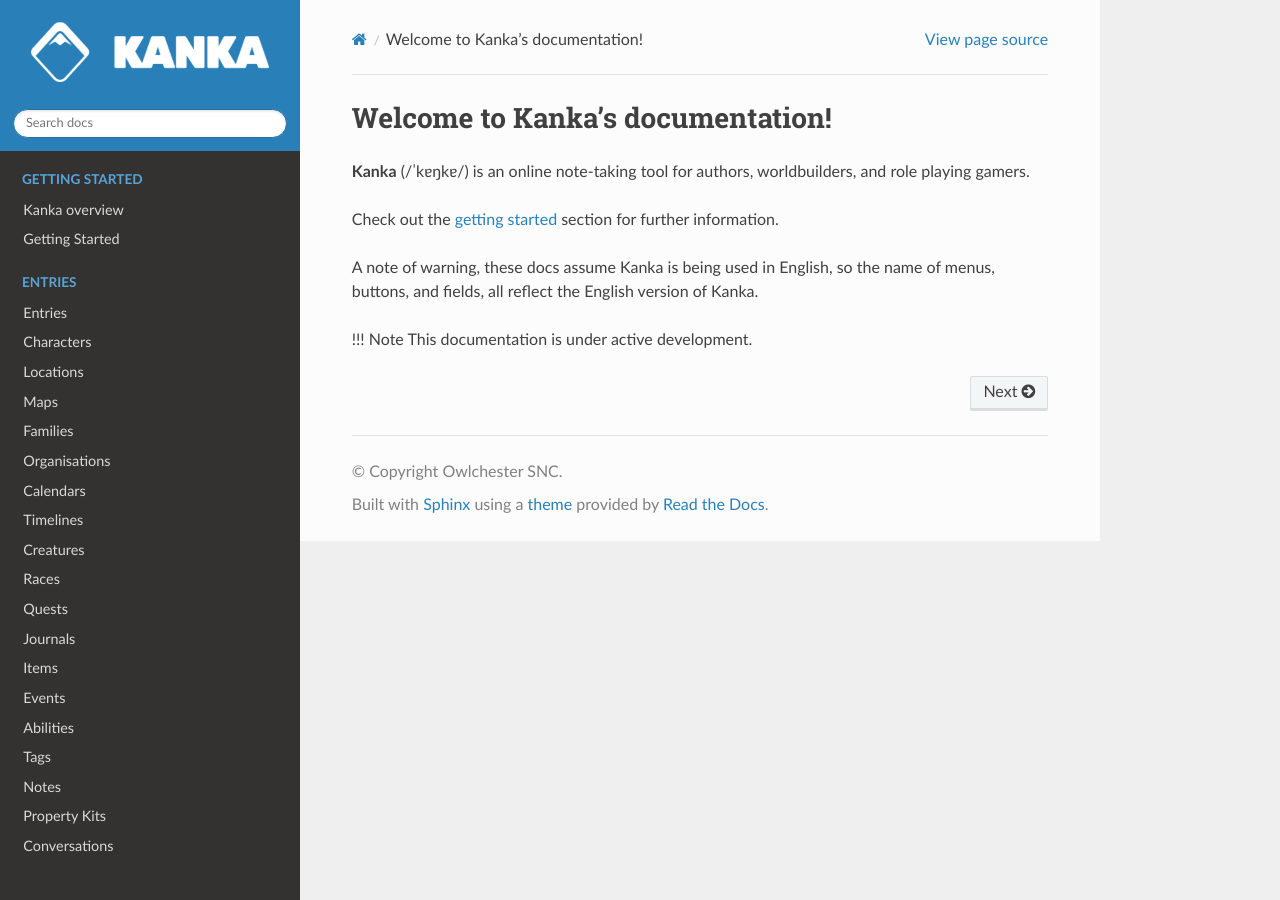
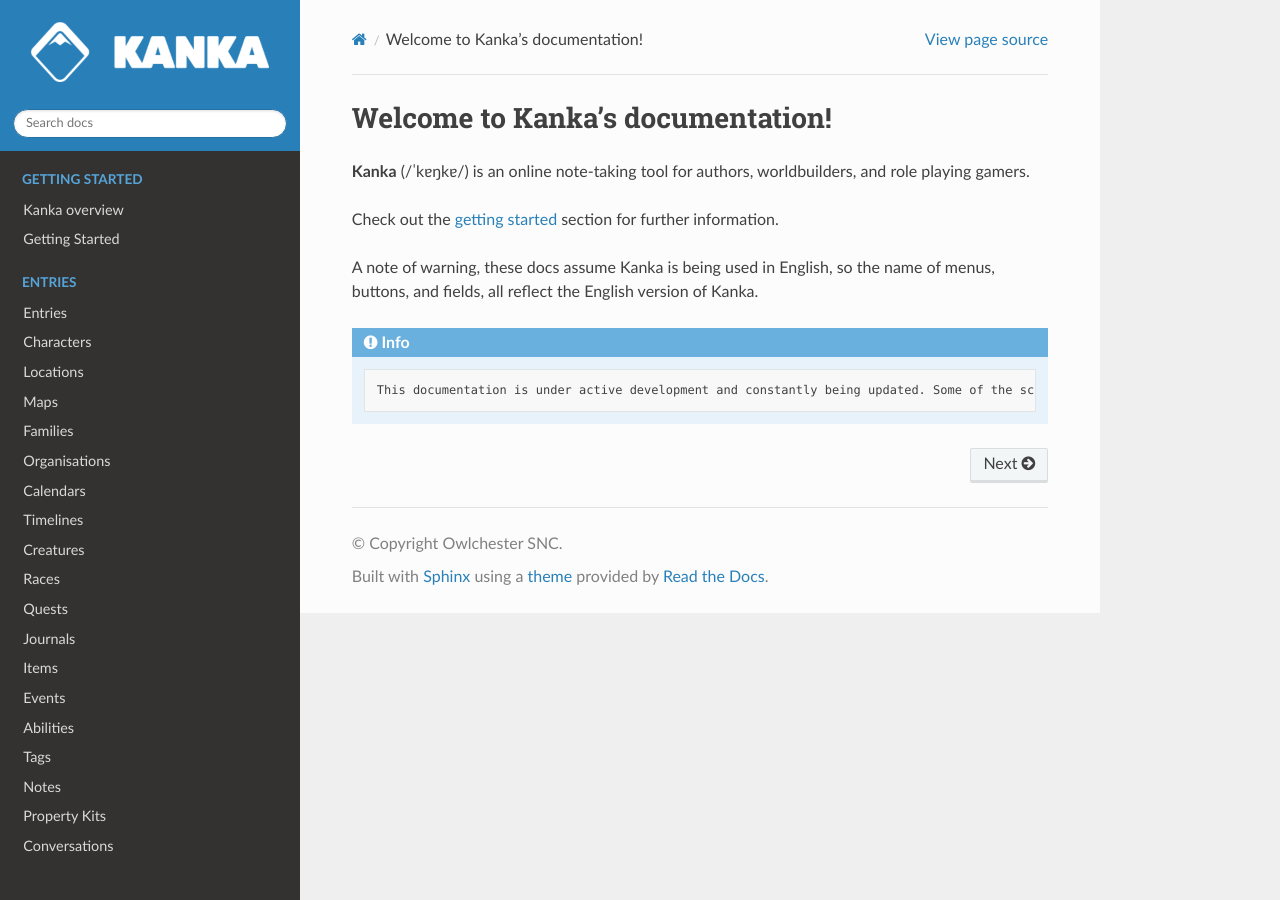
Before and after one commit to owlchester/kanka-docs, a Sphinx documentation site: the page built from docs/index.md, in a window 1280 px wide. Built offline with Sphinx 7.4.7 and the Read the Docs theme 3.1.0, drawn with Linux system fonts in a browser that asks for light colours; pages that are not in the unit, such as notebooks, are missing from menus.

Commit message:
feat: intro

````diff
--- a/docs/index.md
+++ b/docs/index.md
@@ -6,8 +6,9 @@
 
 A note of warning, these docs assume Kanka is being used in English, so the name of menus, buttons, and fields, all reflect the English version of Kanka.
 
-!!! Note
-    This documentation is under active development.
+```{admonition} Info
+    This documentation is under active development and constantly being updated. Some of the screenshots may not reflect the latest version of Kanka.
+  ```
 
 ```{toctree}
 ---
````
